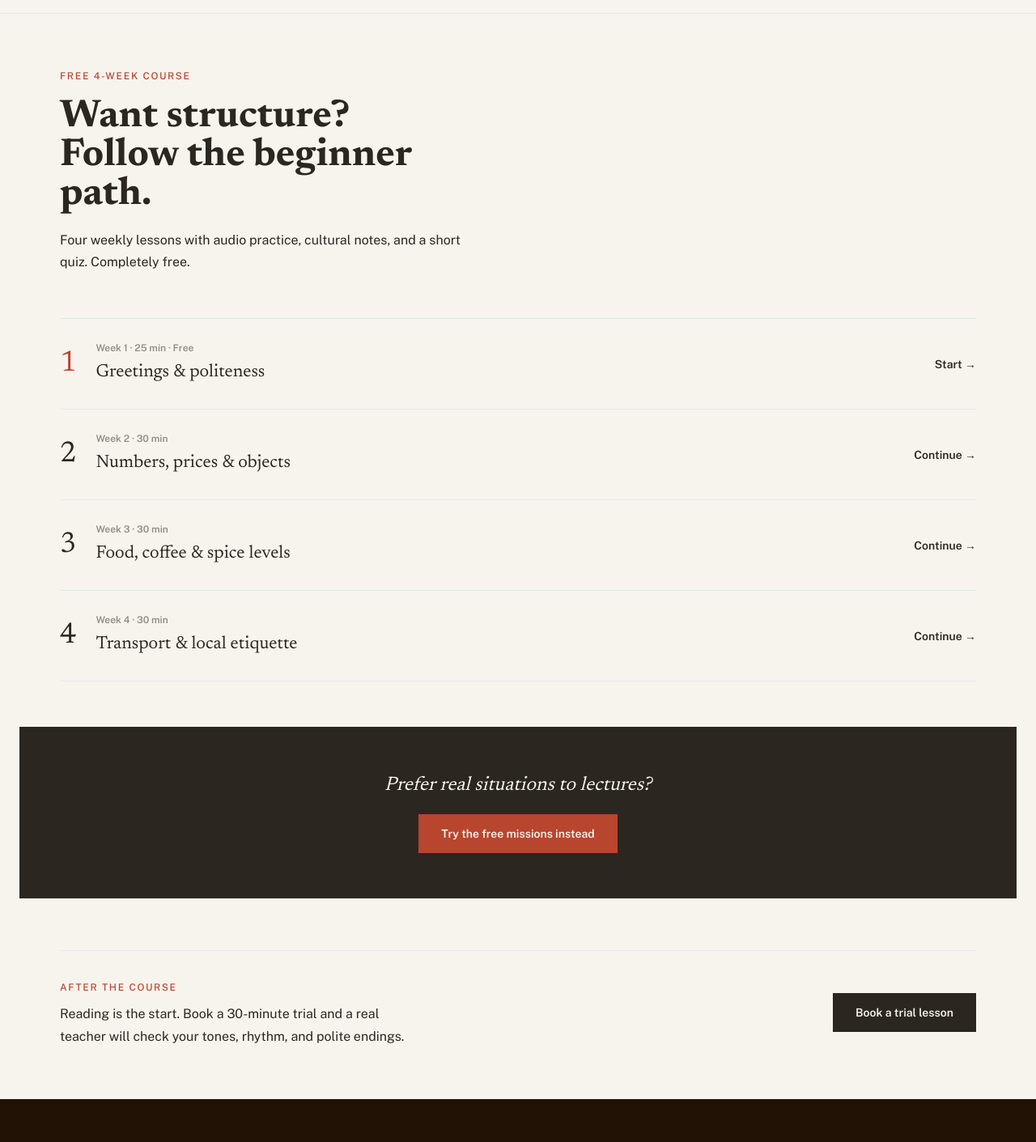
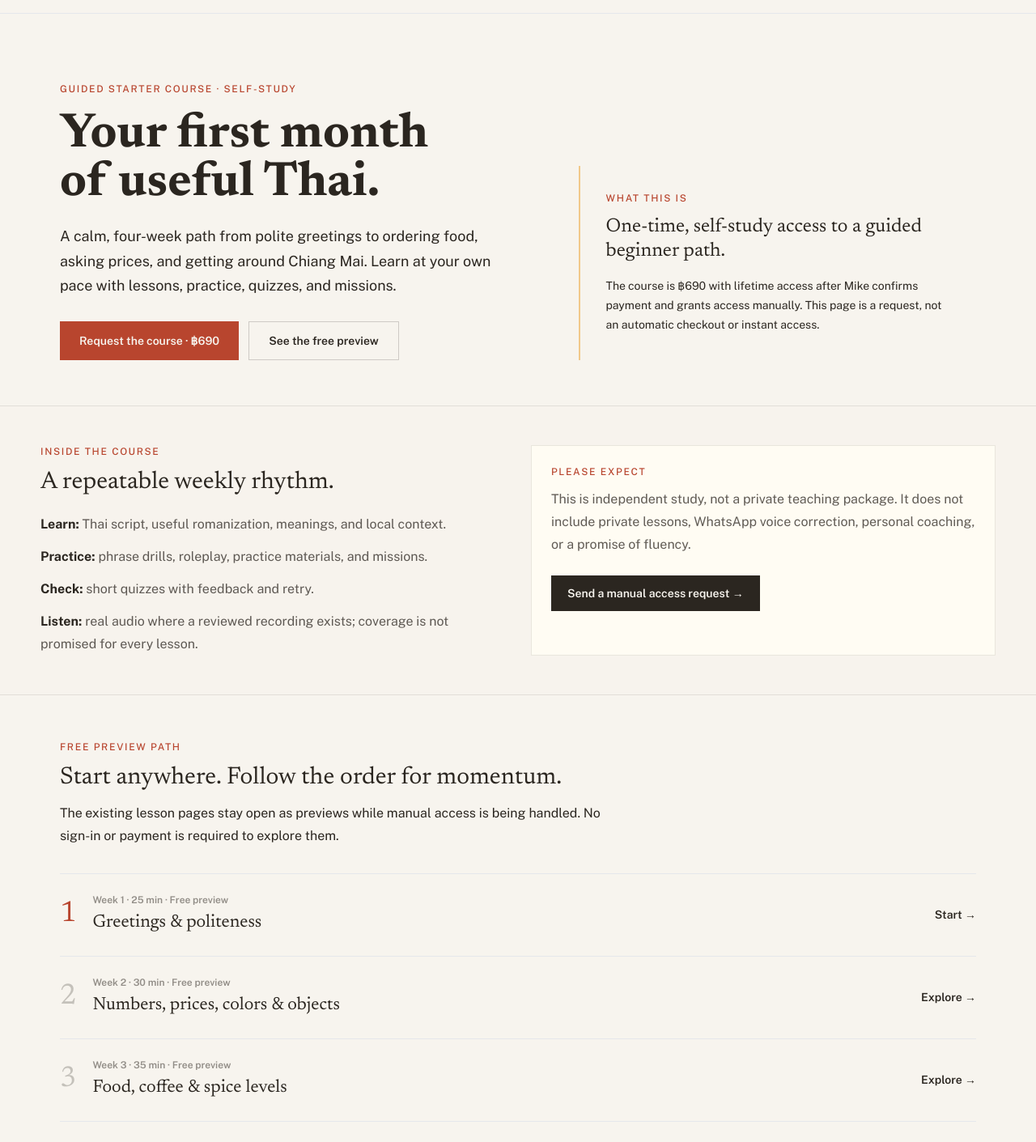
Before and after one commit to Mekjunkong/thai-culture, a Next.js app: page /lessons in a window 1280 px wide. Shown: the part 80-1491 px from the top of the page at 81% size. Built offline with nearby package versions, Linux system fonts and the light colour scheme.

Commit message:
feat: launch Guided Starter Course MVP (#12)
Reviewed and verified Guided Starter Course MVP. No Stripe/API/schema/env/database changes.

```diff
--- a/app/lessons/page.tsx
+++ b/app/lessons/page.tsx
@@ -4,14 +4,14 @@ import Navbar from '@/components/ui/Navbar'
 import SiteFooter from '@/components/ui/SiteFooter'
 
 export const metadata: Metadata = {
-  title: 'Free 4-Week Beginner Thai Course | Thai Lessons Chiang Mai',
+  title: 'Guided Starter Course | Thai Lessons Chiang Mai',
   description:
-    'A free structured beginner Thai course: greetings and politeness, numbers and prices, ordering food and coffee, transport and local etiquette. Audio, culture notes, and quizzes included.',
+    'Explore the free preview path for the Guided Starter Course: four weeks of practical beginner Thai, with audio where available, quizzes, practice materials, and real-life missions.',
   alternates: { canonical: '/lessons' },
   openGraph: {
-    title: 'Free 4-Week Beginner Thai Course',
+    title: 'Guided Starter Course | Thai Lessons Chiang Mai',
     description:
-      'Four structured beginner lessons with audio, cultural context, and quizzes. Start speaking polite, useful Thai this week.',
+      'A four-week self-study path for useful beginner Thai in Chiang Mai. Explore the free preview and request manual access to the full course.',
     url: '/lessons',
     type: 'website',
   },
@@ -20,126 +20,86 @@ export const metadata: Metadata = {
 const eyebrow = 'text-xs font-medium uppercase tracking-[.14em] text-clay'
 
 const weeks = [
-  {
-    number: 1,
-    href: '/lessons/week-1',
-    title: 'Greetings & politeness',
-    meta: 'Week 1 · 25 min · Free',
-    cta: 'Start →',
-  },
-  {
-    number: 2,
-    href: '/lessons/week-2',
-    title: 'Numbers, prices & objects',
-    meta: 'Week 2 · 30 min',
-    cta: 'Continue →',
-  },
-  {
-    number: 3,
-    href: '/lessons/week-3',
-    title: 'Food, coffee & spice levels',
-    meta: 'Week 3 · 30 min',
-    cta: 'Continue →',
-  },
-  {
-    number: 4,
-    href: '/lessons/week-4',
-    title: 'Transport & local etiquette',
-    meta: 'Week 4 · 30 min',
-    cta: 'Continue →',
-  },
+  { number: 1, href: '/lessons/week-1', title: 'Greetings & politeness', meta: 'Week 1 · 25 min · Free preview', cta: 'Start →' },
+  { number: 2, href: '/lessons/week-2', title: 'Numbers, prices, colors & objects', meta: 'Week 2 · 30 min · Free preview', cta: 'Explore →' },
+  { number: 3, href: '/lessons/week-3', title: 'Food, coffee & spice levels', meta: 'Week 3 · 35 min · Free preview', cta: 'Explore →' },
+  { number: 4, href: '/lessons/week-4', title: 'Transport & local etiquette', meta: 'Week 4 · 40 min · Free preview', cta: 'Explore →' },
 ]
-
-const courseStructuredData = {
-  '@context': 'https://schema.org',
-  '@type': 'Course',
-  name: 'Free 4-Week Beginner Thai Course',
-  description:
-    'A free structured beginner Thai course covering greetings and politeness, numbers and prices, ordering food and coffee, and transport and local etiquette. Includes audio practice, cultural context, and quizzes.',
-  provider: {
-    '@type': 'Organization',
-    name: 'Thai Lessons Chiang Mai',
-    url: 'https://thailessonschiangmai.com',
-  },
-  isAccessibleForFree: true,
-  offers: { '@type': 'Offer', price: '0', priceCurrency: 'THB' },
-  hasCourseInstance: {
-    '@type': 'CourseInstance',
-    courseMode: 'online',
-    courseWorkload: 'PT2H',
-  },
-}
 
 export default function LessonsIndexPage() {
   return (
     <>
       <Navbar />
-      <script
-        type="application/ld+json"
-        dangerouslySetInnerHTML={{ __html: JSON.stringify(courseStructuredData) }}
-      />
+
       <main className="bg-paper font-public text-ink">
-        <div className="mx-auto max-w-[1180px] px-6 pt-16">
-          <span className={eyebrow}>Free 4-week course</span>
-          <h1 className="mt-4 max-w-[16ch] font-serif text-4xl font-bold leading-[1.15] text-ink sm:text-5xl">
-            Want structure? Follow the beginner path.
+        <section className="mx-auto max-w-[1180px] px-6 pb-14 pt-16 md:pt-20">
+          <div className="grid gap-10 lg:grid-cols-[1.1fr_0.9fr] lg:items-end">
+            <div>
+              <span className={eyebrow}>Guided Starter Course · self-study</span>
+              <h1 className="mt-4 max-w-[13ch] font-serif text-5xl font-bold leading-[1.05] text-ink sm:text-6xl">
+                Your first month of useful Thai.
               </h1>
-          <p className="mt-[18px] max-w-[52ch] text-base leading-[1.7] text-ink/68">
-            Four weekly lessons with audio practice, cultural notes, and a short
-            quiz. Completely free.
+              <p className="mt-5 max-w-[52ch] text-lg leading-[1.7] text-ink/68">
+                A calm, four-week path from polite greetings to ordering food, asking prices, and getting around Chiang Mai. Learn at your own pace with lessons, practice, quizzes, and missions.
               </p>
+              <div className="mt-7 flex flex-col gap-3 sm:flex-row">
+                <Link href="/book?product=guided-starter-course" className="inline-flex min-h-12 items-center justify-center bg-clay px-6 py-3 text-sm font-semibold text-paper transition-opacity hover:opacity-85 focus-visible:outline focus-visible:outline-2 focus-visible:outline-offset-4 focus-visible:outline-clay">
+                  Request the course · ฿690
+                </Link>
+                <a href="#weeks" className="inline-flex min-h-12 items-center justify-center border border-ink/20 px-6 py-3 text-sm font-semibold text-ink transition-colors hover:border-clay hover:text-clay focus-visible:outline focus-visible:outline-2 focus-visible:outline-offset-4 focus-visible:outline-clay">
+                  See the free preview
+                </a>
               </div>
+            </div>
+            <div className="border-l-2 border-honey bg-jasmine/55 p-6 md:p-8">
+              <p className={eyebrow}>What this is</p>
+              <p className="mt-3 font-serif text-2xl leading-tight">One-time, self-study access to a guided beginner path.</p>
+              <p className="mt-4 text-sm leading-6 text-ink/68">The course is ฿690 with lifetime access after Mike confirms payment and grants access manually. This page is a request, not an automatic checkout or instant access.</p>
+            </div>
+          </div>
+        </section>
 
-        <div className="mx-auto max-w-[1180px] px-6 py-14">
+        <section className="border-y border-ink/10 bg-sand/10 px-6 py-12" aria-labelledby="included-heading">
+          <div className="mx-auto grid max-w-[1180px] gap-8 md:grid-cols-2">
+            <div>
+              <p className={eyebrow}>Inside the course</p>
+              <h2 id="included-heading" className="mt-3 font-serif text-3xl">A repeatable weekly rhythm.</h2>
+              <ul className="mt-5 grid gap-3 text-base leading-7 text-ink/75">
+                <li><strong className="text-ink">Learn:</strong> Thai script, useful romanization, meanings, and local context.</li>
+                <li><strong className="text-ink">Practice:</strong> phrase drills, roleplay, practice materials, and missions.</li>
+                <li><strong className="text-ink">Check:</strong> short quizzes with feedback and retry.</li>
+                <li><strong className="text-ink">Listen:</strong> real audio where a reviewed recording exists; coverage is not promised for every lesson.</li>
+              </ul>
+            </div>
+            <div className="border border-ink/10 bg-surface p-6">
+              <p className={eyebrow}>Please expect</p>
+              <p className="mt-3 text-base leading-7 text-ink/75">This is independent study, not a private teaching package. It does not include private lessons, WhatsApp voice correction, personal coaching, or a promise of fluency.</p>
+              <Link href="/book?product=guided-starter-course" className="mt-6 inline-flex min-h-11 items-center justify-center bg-ink px-5 py-3 text-sm font-semibold text-paper transition-opacity hover:opacity-85 focus-visible:outline focus-visible:outline-2 focus-visible:outline-offset-4 focus-visible:outline-clay">Send a manual access request →</Link>
+            </div>
+          </div>
+        </section>
+
+        <section id="weeks" className="mx-auto max-w-[1180px] px-6 py-14" aria-labelledby="weeks-heading">
+          <p className={eyebrow}>Free preview path</p>
+          <h2 id="weeks-heading" className="mt-3 font-serif text-3xl">Start anywhere. Follow the order for momentum.</h2>
+          <p className="mt-3 max-w-2xl leading-7 text-ink/68">The existing lesson pages stay open as previews while manual access is being handled. No sign-in or payment is required to explore them.</p>
+          <div className="mt-8">
             {weeks.map((week, index) => (
-            <Link
-              key={week.href}
-              href={week.href}
-              className={`flex items-center gap-6 border-t border-ink/12 py-7 hover:text-clay ${
-                index === weeks.length - 1 ? 'border-b' : ''
-              }`}
-            >
-              <span
-                className={`font-serif text-4xl ${index === 0 ? 'text-clay' : 'text-ink/18'}`}
-              >
-                {week.number}
-              </span>
-              <span className="flex-1">
-                <span className="block text-xs font-semibold text-ink/50">{week.meta}</span>
-                <span className="mt-1.5 block font-serif text-[22px] text-ink">{week.title}</span>
-              </span>
+              <Link key={week.href} href={week.href} className={`flex items-center gap-5 border-t border-ink/12 py-6 transition-colors hover:text-clay ${index === weeks.length - 1 ? 'border-b' : ''}`}>
+                <span className={`font-serif text-4xl ${index === 0 ? 'text-clay' : 'text-ink/25'}`}>{week.number}</span>
+                <span className="flex-1"><span className="block text-xs font-semibold text-ink/50">{week.meta}</span><span className="mt-1 block font-serif text-[22px] text-ink">{week.title}</span></span>
                 <span className="text-sm font-semibold">{week.cta}</span>
               </Link>
             ))}
           </div>
+        </section>
 
-        <div className="mx-6 mb-16 bg-ink px-12 py-14 text-center text-paper">
-          <p className="font-serif text-2xl italic">Prefer real situations to lectures?</p>
-          <Link
-            href="/missions"
-            className="mt-5 inline-flex min-h-11 items-center justify-center bg-clay px-7 py-3.5 text-sm font-semibold text-paper transition-opacity duration-150 ease-out hover:opacity-85 focus-visible:outline focus-visible:outline-2 focus-visible:outline-offset-4 focus-visible:outline-ink"
-          >
-            Try the free missions instead
-          </Link>
-        </div>
-
-        <div className="mx-auto max-w-[1180px] px-6 pb-16">
-          <div className="flex flex-col items-center justify-between gap-4 border-t border-ink/12 pt-8 text-center sm:flex-row sm:text-left">
-            <div>
-              <span className={eyebrow}>After the course</span>
-              <p className="mt-2 max-w-md text-base leading-[1.7] text-ink/68">
-                Reading is the start. Book a 30-minute trial and a real teacher will
-                check your tones, rhythm, and polite endings.
-              </p>
-            </div>
-            <Link
-              href="/book"
-              className="inline-flex min-h-11 items-center justify-center gap-2 bg-ink px-7 py-3.5 text-sm font-semibold text-paper transition-opacity duration-150 ease-out hover:opacity-85 focus-visible:outline focus-visible:outline-2 focus-visible:outline-offset-4 focus-visible:outline-clay"
-            >
-              Book a trial lesson
-            </Link>
-          </div>
-        </div>
+        <section className="mx-6 mb-16 bg-ink px-6 py-12 text-center text-paper md:px-12">
+          <p className={eyebrow + ' text-honey'}>Want the guided bundle?</p>
+          <h2 className="mx-auto mt-3 max-w-[18ch] font-serif text-3xl">Request Guided Starter Course access.</h2>
+          <p className="mx-auto mt-4 max-w-xl leading-7 text-paper/75">Choose the course in the intake form. Mike will confirm payment and access manually; sending the form does not complete a purchase.</p>
+          <Link href="/book?product=guided-starter-course" className="mt-6 inline-flex min-h-12 items-center justify-center bg-honey px-7 py-3.5 text-sm font-semibold text-ink transition-opacity hover:opacity-85 focus-visible:outline focus-visible:outline-2 focus-visible:outline-offset-4 focus-visible:outline-honey">Request ฿690 lifetime access</Link>
+        </section>
       </main>
       <SiteFooter />
     </>
```
Also changed, not shown: app/book/IntakeForm.tsx (+23 -6 lines), app/book/page.tsx (+8 -4 lines), app/lessons/week-2/page.tsx (+4 -4 lines), app/lessons/week-3/page.tsx (+5 -5 lines), app/lessons/week-4/page.tsx (+7 -7 lines), content/lessons/week-1/content.md (+2 -2 lines), content/lessons/week-2/content.md (+20 -6 lines), content/lessons/week-3/content.md (+7 -5 lines), content/lessons/week-4/content.md (+2 -2 lines), 1 other file (tests, documents, lock files or other folders). Lines whose indentation alone changed are shown as unchanged.
